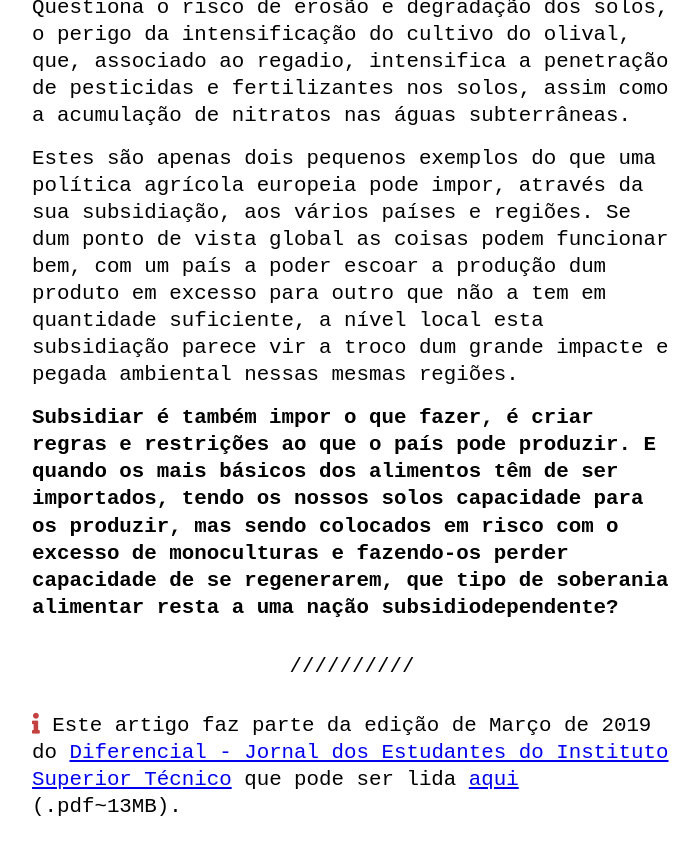
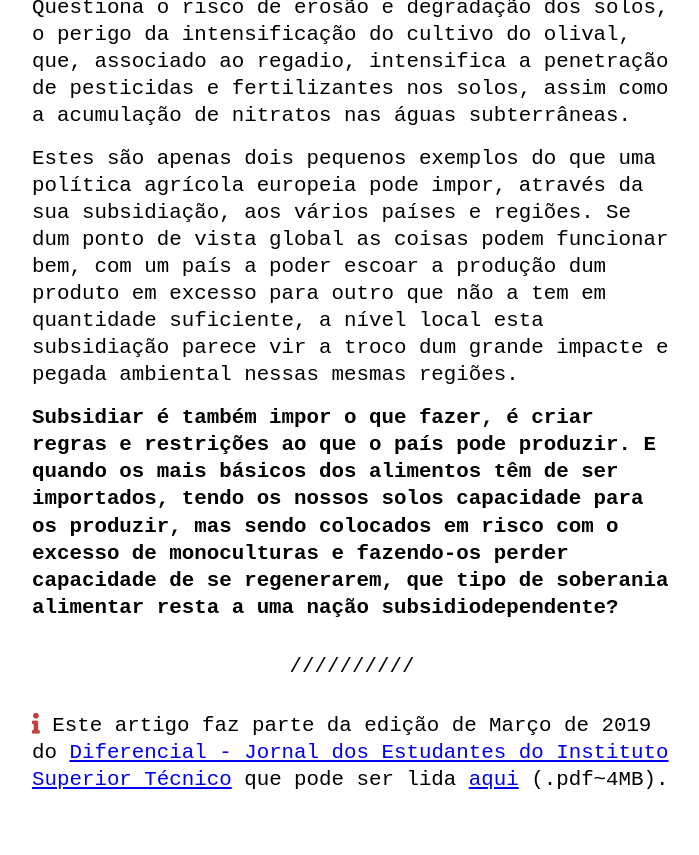
Before and after one commit to pcfmoniz/mnz.pt, a Jekyll site: the page built from _posts/escrita/2019-03-12-cenouras-israelitas-nos-acores.md, in a window 1280 px wide and 900 px high, scrolled down 4760 px. Shown: the top 855 px of the window, without its empty margins (288-987 px from the left). Built offline with Jekyll 4.4.1, drawn with Linux system fonts in a browser that asks for light colours.

Commit message:
Update 2019-03-12-cenouras-israelitas-nos-acores.md

```diff
--- a/_posts/escrita/2019-03-12-cenouras-israelitas-nos-acores.md
+++ b/_posts/escrita/2019-03-12-cenouras-israelitas-nos-acores.md
@@ -43,4 +43,4 @@
 
 ---
 <i class="fas fa-info" aria-hidden="true" style="color:#c3423f"></i>
-Este artigo faz parte da edição de  Março de 2019 do [Diferencial - Jornal dos Estudantes do Instituto Superior Técnico](http://diferencial.tecnico.ulisboa.pt/) que pode ser lida [aqui](https://diferencial.tecnico.ulisboa.pt/wp-content/uploads/2019/03/A-UE-nao-esta-online.pdf) (.pdf~13MB).
+Este artigo faz parte da edição de  Março de 2019 do [Diferencial - Jornal dos Estudantes do Instituto Superior Técnico](http://diferencial.tecnico.ulisboa.pt/) que pode ser lida [aqui](https://diferencial.tecnico.ulisboa.pt/wp-content/uploads/2019/06/19.diferencial.mar_.2019.pdf) (.pdf~4MB).
```
